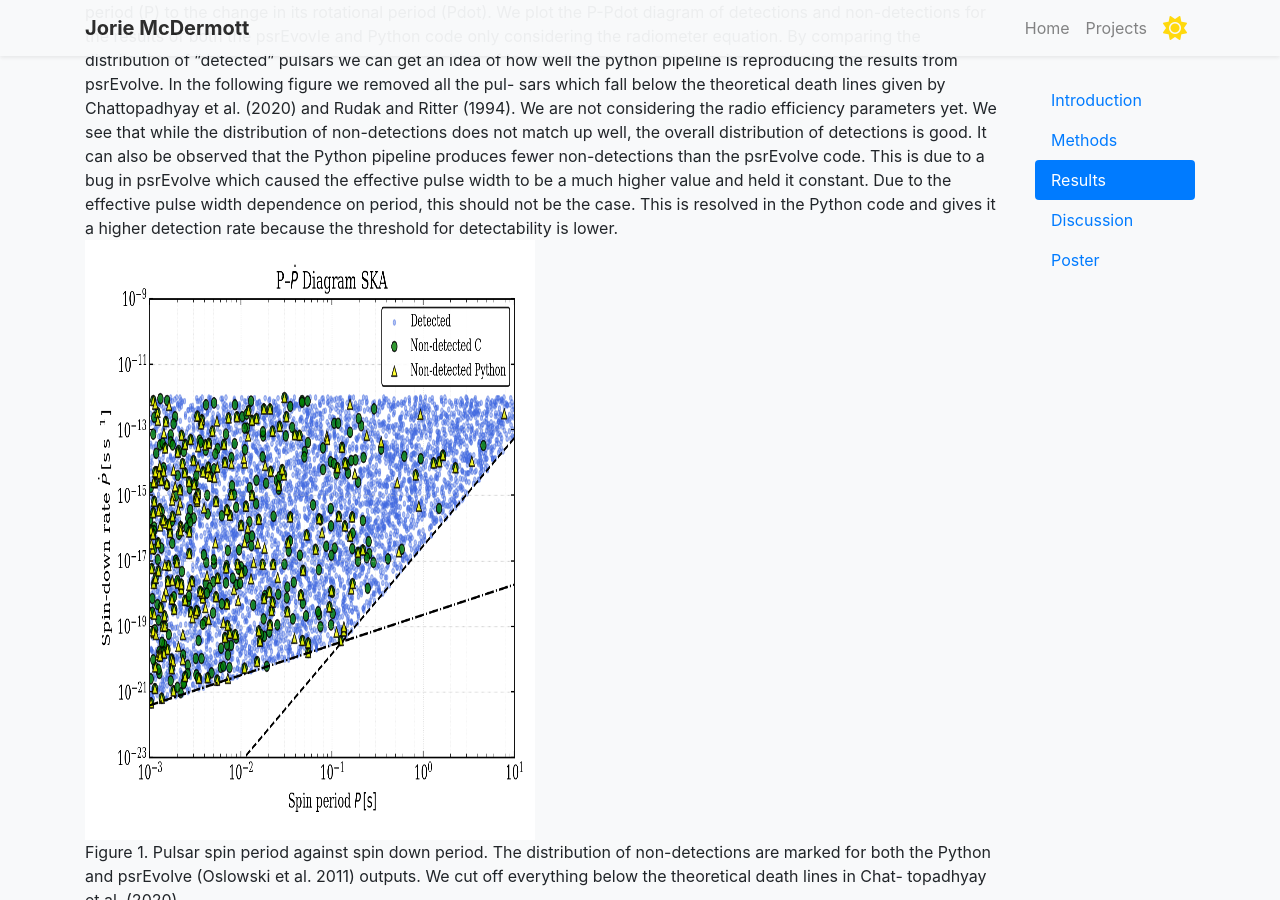
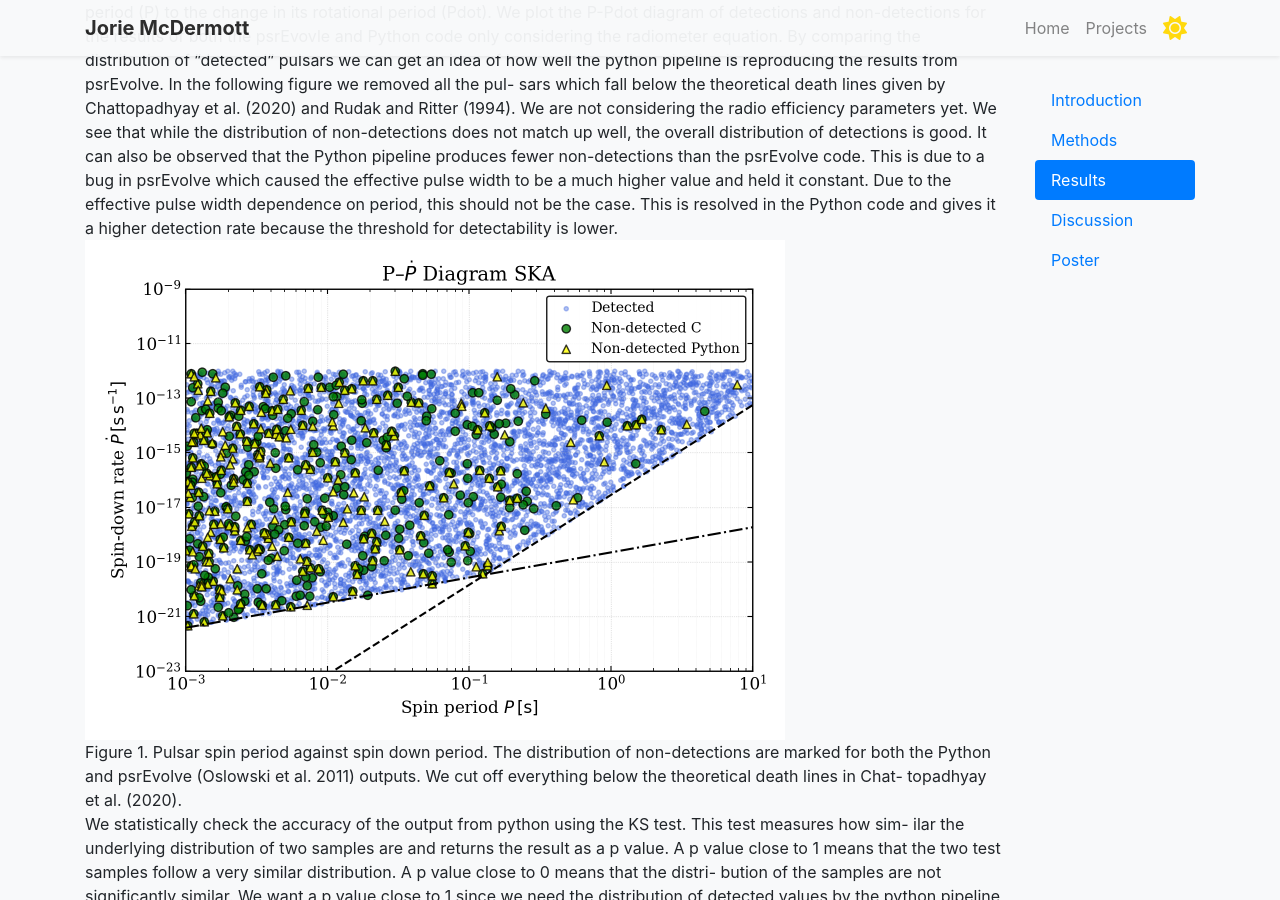
Before and after one commit to Jorie286/homepage, a Jekyll site: the page built from project_pages/selection_effects_full.html, in a window 1280 px wide and 900 px high, scrolled down 1910 px. Built offline with Jekyll 4.4.1, drawn with Linux system fonts in a browser that asks for light colours; nearby versions of some CDN libraries; a style sheet for code colours, icons or effects is not loaded.

Commit message:
Update selection_effects_full.html
Edit p-pdot image size.

```diff
--- a/project_pages/selection_effects_full.html
+++ b/project_pages/selection_effects_full.html
@@ -127,7 +127,7 @@ pulse width to be a much higher value and held it constant. Due to the effective
 period, this should not be the case. This is resolved
 in the Python code and gives it a higher detection rate
 because the threshold for detectability is lower. </br>
-<img src="/homepage/project_pages/selection_eff_plots/PPdot_Python_SKA_cut.png" style="height:600px;width:450px;"></br>
+<img src="/homepage/project_pages/selection_eff_plots/PPdot_Python_SKA_cut.png" style="height:500px;width:700px;"></br>
 Figure 1. Pulsar spin period against spin down period.
 The distribution of non-detections are marked for both the
 Python and psrEvolve (Oslowski et al. 2011) outputs. We
```
